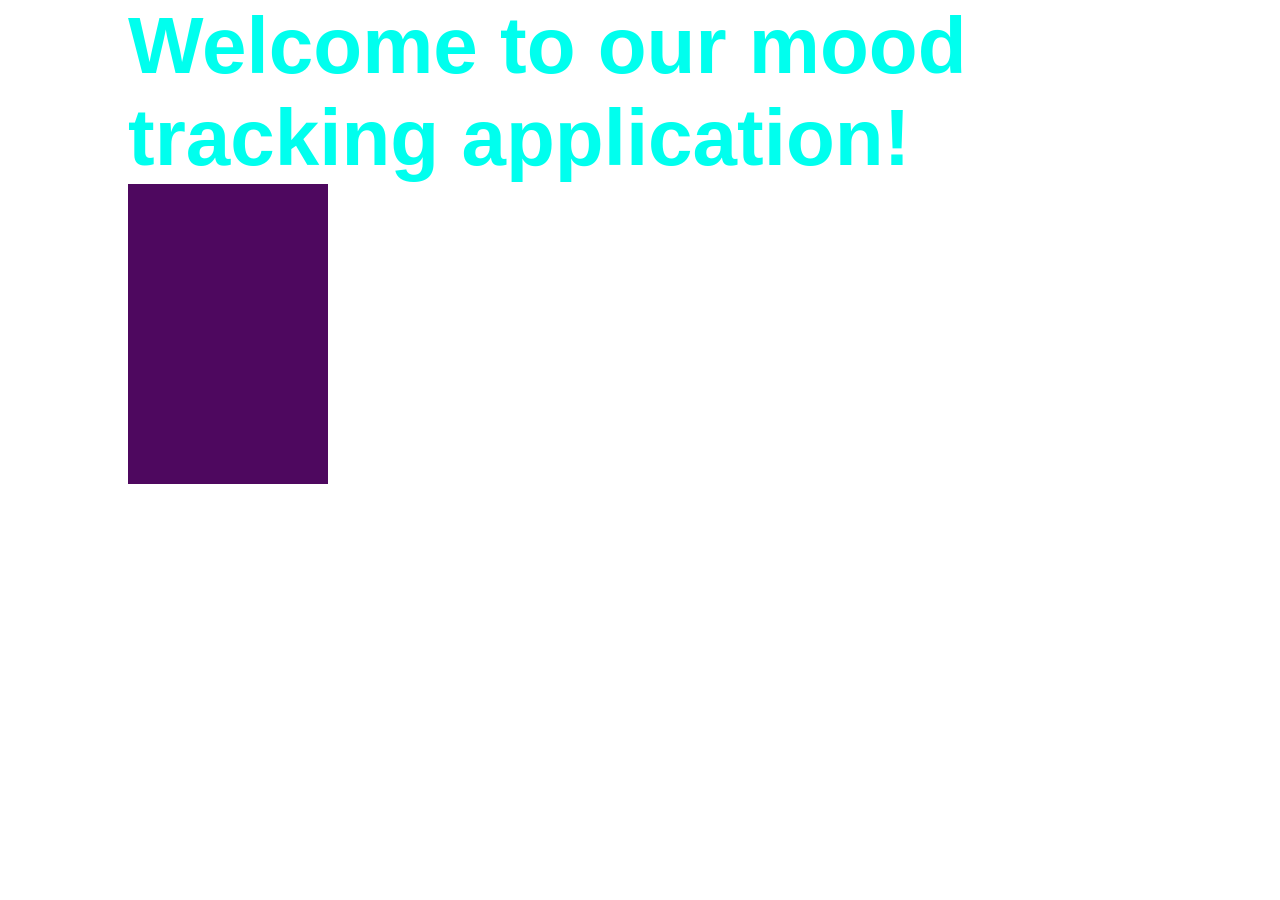
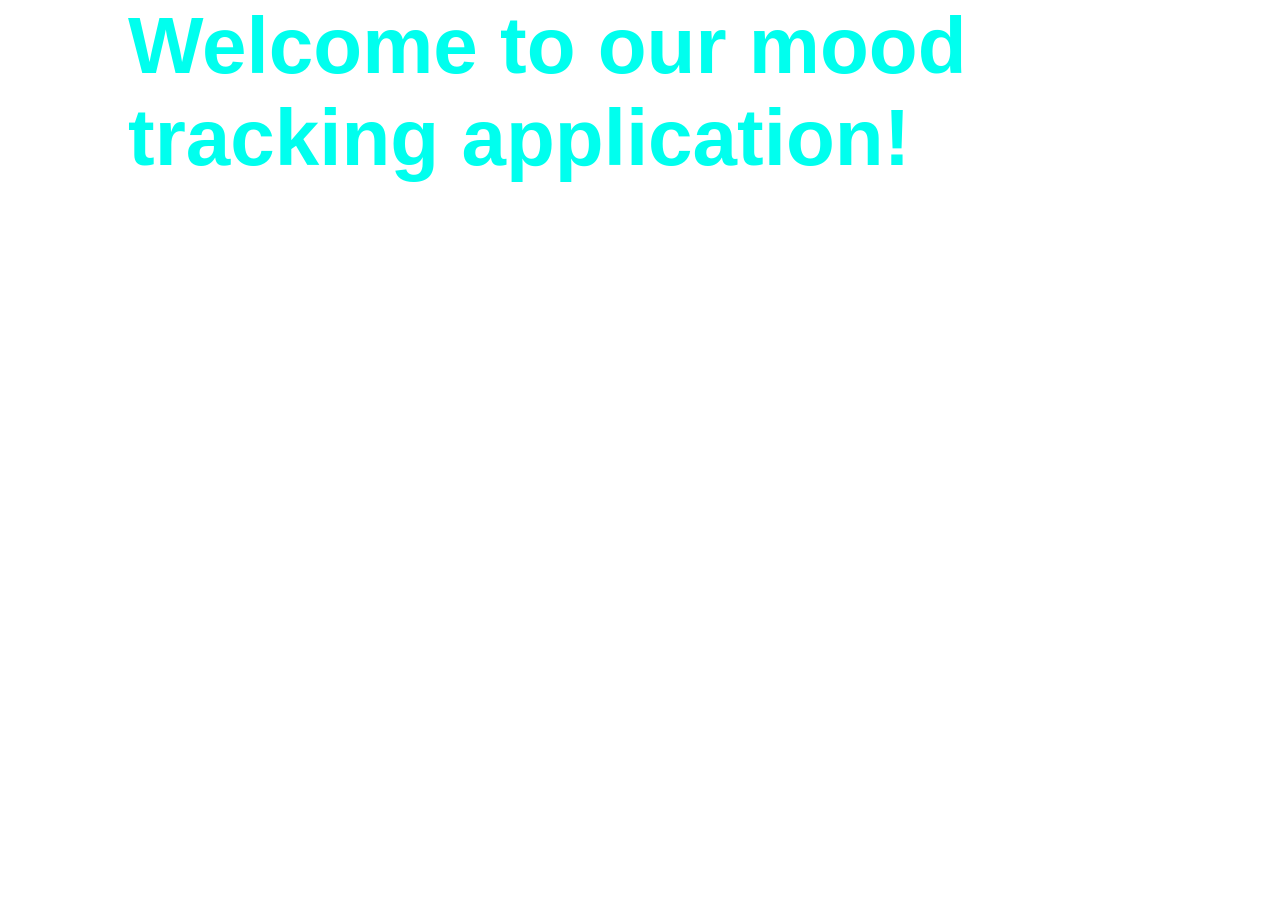

made emojis larger, removed rectangle

--- a/style.css
+++ b/style.css
@@ -87,12 +87,6 @@ ul li a:hover {
 }
 
 
-.rectangle { 
-    width: 200px;
-    height: 300px;
-    background-color: #4e085f;
-}
-
 .buttons {
     display: flex;
     gap: 10px;
